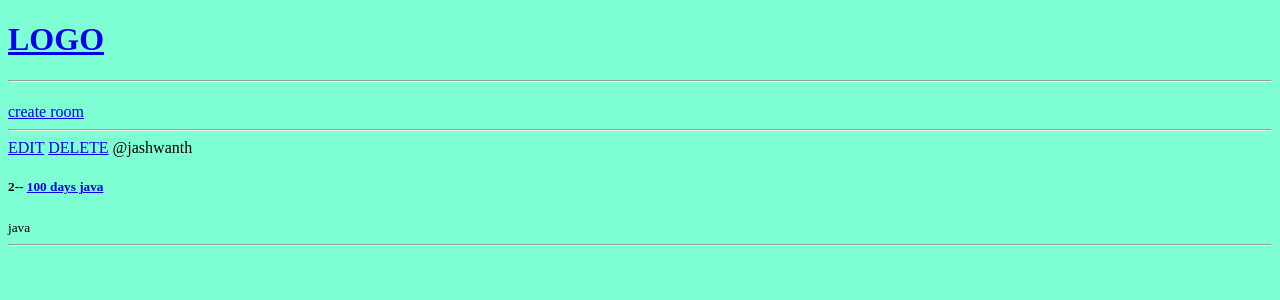
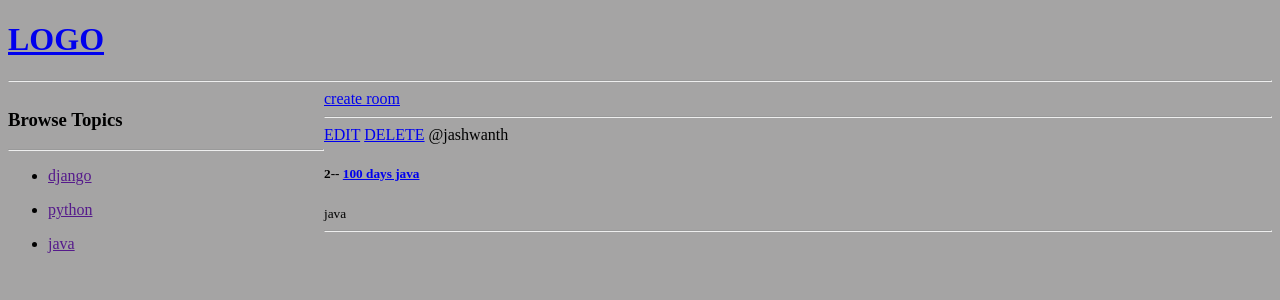
Before and after one commit to JashwanthDomala/clubroom, a Django app: page / in a window 1280 px wide. Shown: the top 300 px of the page. Run offline with Django 5.2, Linux system fonts and the light colour scheme; data comes from the database, SQL or seed files in the repository.

Commit message:
browse Topics

```diff
--- a/studybud/base/templates/base/home.html
+++ b/studybud/base/templates/base/home.html
@@ -1,20 +1,39 @@
 {% extends 'main.html' %}
 
 {% block body %}
-<h1></h1>
+<style>
+    .home-container{
+        display: grid;
+        grid-template-columns: 1fr 3fr;
+    }
+</style>
 
 
-<div>
-    <a href="{% url 'create-room'  %}">create room</a>
-    <hr>
+<div class="home-container">
     <div>
+        <h3>Browse Topics</h3>
+        <hr>
+        {%for topics in topics %}
+        <ul>
+            <li><a href="">{{ topics.name }}</a></li>
+        </ul>
+        {% endfor %}
+    </div>
+    <div>
+        <a href="{% url 'create-room'  %}">create room</a>
+        <hr>
         {% for room in rooms %}
+
+
         <a href="{% url 'update-room' room.id %}">EDIT</a>
         <a href="{% url 'delete-room' room.id %}">DELETE</a>
         <span>@{{ room.host.username }}</span>
         <h5>{{ room.id}}-- <a href="{% url 'room' room.id %}"> {{ room.name }}</a></h5>
         <small>{{ room.topic.name}}</small>
         <hr>
+
+
+
         {% endfor %}
     </div>
 
--- a/studybud/base/views.py
+++ b/studybud/base/views.py
@@ -1,12 +1,13 @@
 from django.shortcuts import render,redirect
-from .models import Room
+from .models import Room,Topic
 from .form import RoomForm
 
 # Create your views here.
 
 def home(request):
     rooms = Room.objects.all()
-    context = {'rooms':rooms}
+    topics = Topic.objects.all()
+    context = {'rooms':rooms , 'topics':topics}
     return render(request,'base/home.html',context)
 
 def room(request,pk):
--- a/studybud/static/styles/main.css
+++ b/studybud/static/styles/main.css
@@ -1,3 +1,3 @@
 body{
-    background-color: aquamarine;
+    background-color: rgb(165, 164, 164);
 }
```
